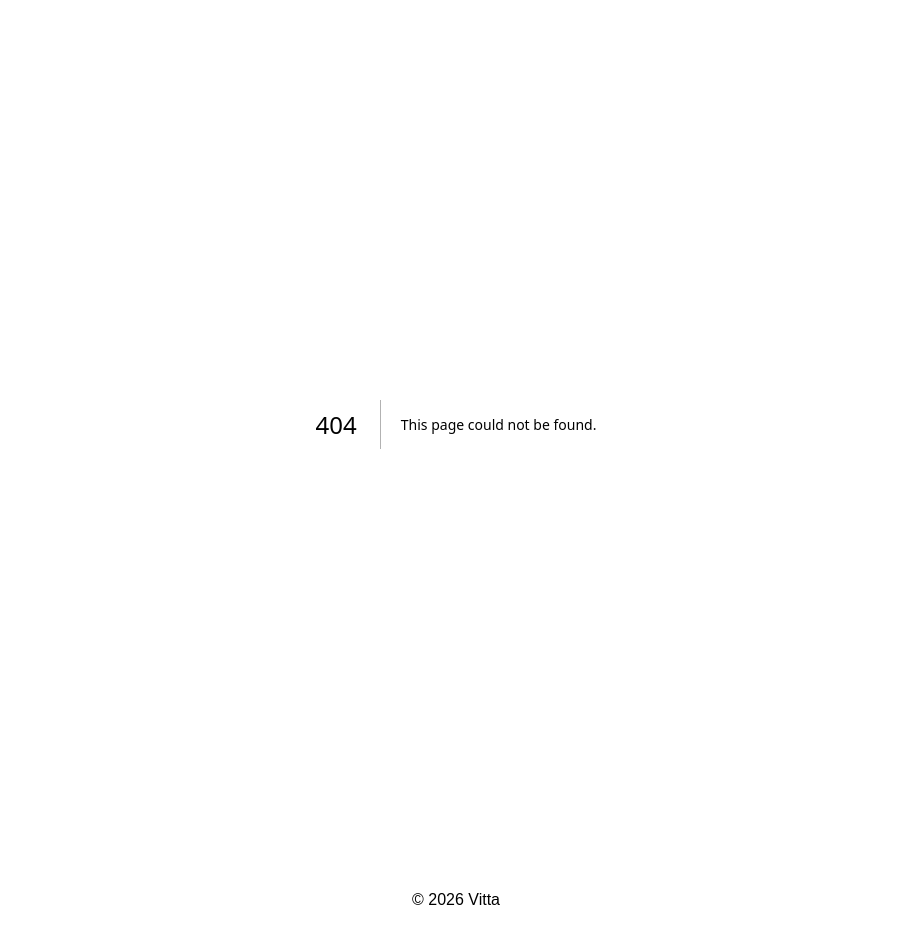
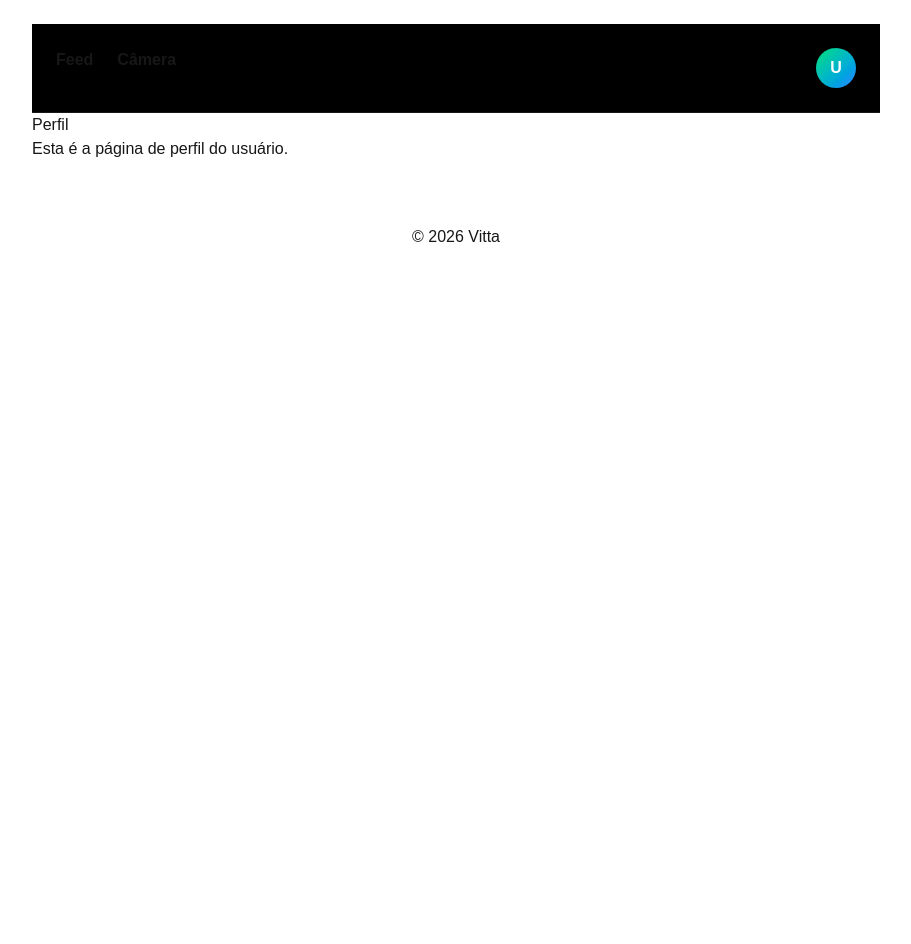
Before and after one commit to guscm2/hackaton-bugsbyte, a Next.js app in the folder Vitta/Frontend/: page /perfil in a window 1280 px wide. Before the commit this address had no page. Shown: the top 944 px of the page, without its empty margins (184-1095 px from the left). After the commit the page ends 800 px from the top, so only its background shows below. Built offline with nearby package versions, Linux system fonts and the light colour scheme.

Commit message:
add: perfil start

```diff
--- a/Vitta/Frontend/app/(Navbar)/layout.tsx
+++ b/Vitta/Frontend/app/(Navbar)/layout.tsx
@@ -12,11 +12,12 @@ export default function RootLayout({
   return (
     <>
         <header className="bg-black border-b p-6 flex gap-6">
-          <Link href="/" className="hover:text-blue-500 font-bold">
-            Home
-          </Link>
+
           <Link href="/feed" className="hover:text-blue-500 font-bold">
             Feed
+          </Link>
+        <Link href="/camara" className="hover:text-blue-500 font-bold">
+            Câmera
           </Link>
 
             <Link href="/perfil" className="ml-auto hover:text-blue-500 font-bold">
--- /dev/null
+++ b/Vitta/Frontend/app/(Navbar)/perfil/page.tsx
@@ -0,0 +1,9 @@
+
+export default function Perfil() {
+  return (
+    <div>
+      <h1>Perfil</h1>
+      <p>Esta é a página de perfil do usuário.</p>
+    </div>
+  );
+}
```
